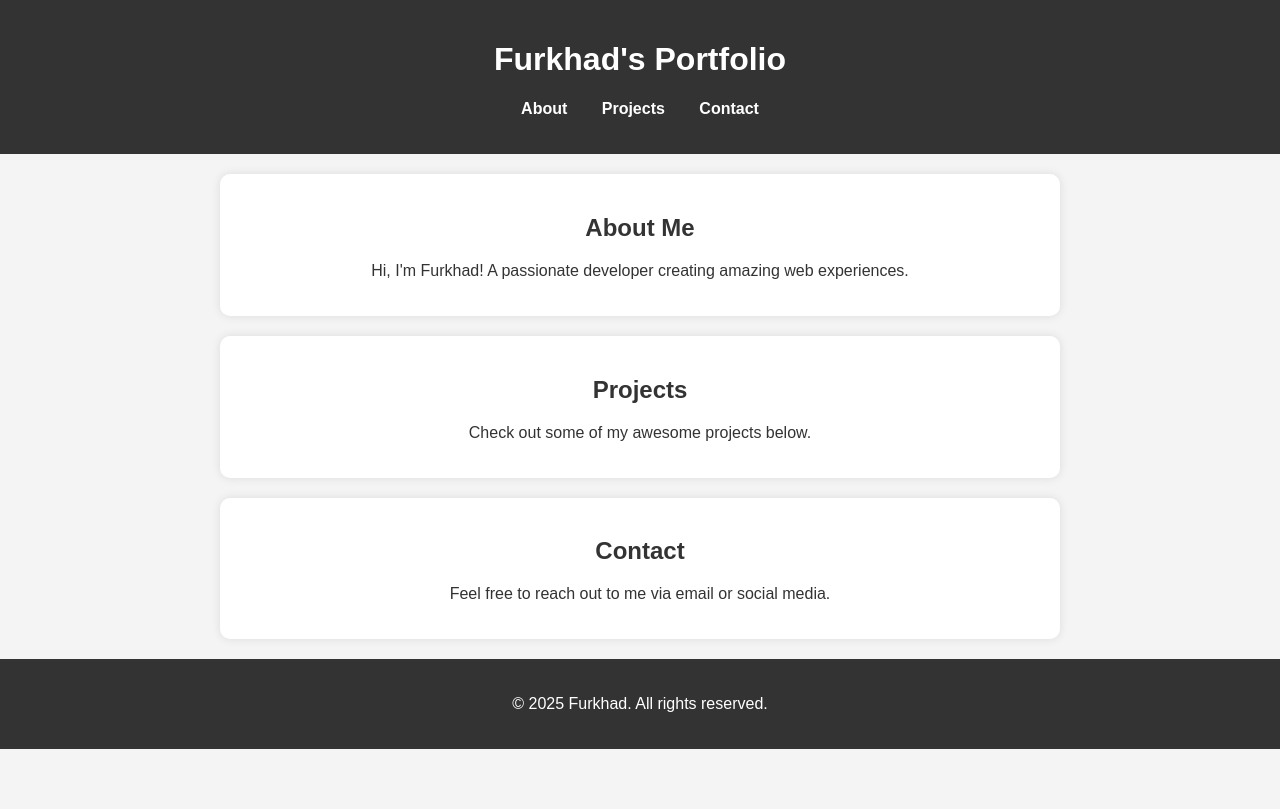
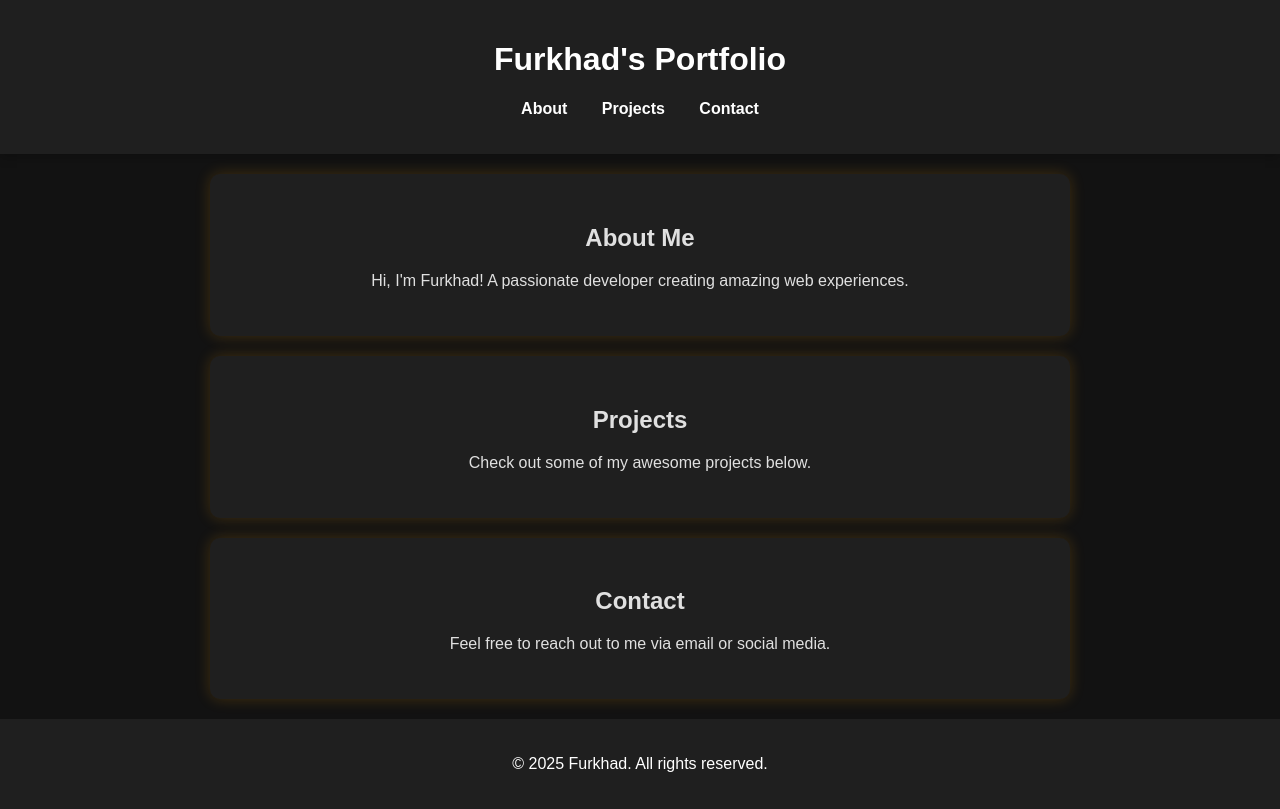
Before and after one commit to furkhad/websiter, a plain HTML site: page index.html in a window 1280 px wide. Drawn offline with Linux system fonts and the light colour scheme.

Commit message:
Update styles.css

```diff
--- a/styles.css
+++ b/styles.css
@@ -1,16 +1,18 @@
 body {
-    font-family: Arial, sans-serif;
+    font-family: 'Poppins', sans-serif;
     margin: 0;
     padding: 0;
-    background-color: #f4f4f4;
-    color: #333;
+    background-color: #121212;
+    color: #e0e0e0;
+    transition: background 0.3s, color 0.3s;
 }
 
 header {
-    background-color: #333;
-    color: white;
+    background-color: #1f1f1f;
+    color: #fff;
     padding: 20px;
     text-align: center;
+    box-shadow: 0px 4px 10px rgba(0, 0, 0, 0.2);
 }
 
 nav ul {
@@ -24,9 +26,14 @@ nav ul li {
 }
 
 nav ul li a {
-    color: white;
+    color: #fff;
     text-decoration: none;
     font-weight: bold;
+    transition: color 0.3s;
+}
+
+nav ul li a:hover {
+    color: #f39c12;
 }
 
 section {
@@ -35,18 +42,38 @@ section {
 }
 
 #about, #projects, #contact {
-    background: white;
+    background: #1f1f1f;
     margin: 20px auto;
-    padding: 20px;
+    padding: 30px;
     max-width: 800px;
     border-radius: 10px;
-    box-shadow: 0px 0px 10px rgba(0, 0, 0, 0.1);
+    box-shadow: 0px 0px 15px rgba(255, 165, 0, 0.2);
+    transition: box-shadow 0.3s;
+}
+
+#about:hover, #projects:hover, #contact:hover {
+    box-shadow: 0px 0px 20px rgba(255, 165, 0, 0.5);
 }
 
 footer {
     text-align: center;
     padding: 20px;
-    background-color: #333;
+    background-color: #1f1f1f;
     color: white;
     margin-top: 20px;
 }
+
+button {
+    background-color: #f39c12;
+    color: #121212;
+    border: none;
+    padding: 10px 20px;
+    font-size: 16px;
+    cursor: pointer;
+    border-radius: 5px;
+    transition: background 0.3s;
+}
+
+button:hover {
+    background-color: #d9820e;
+}
```
